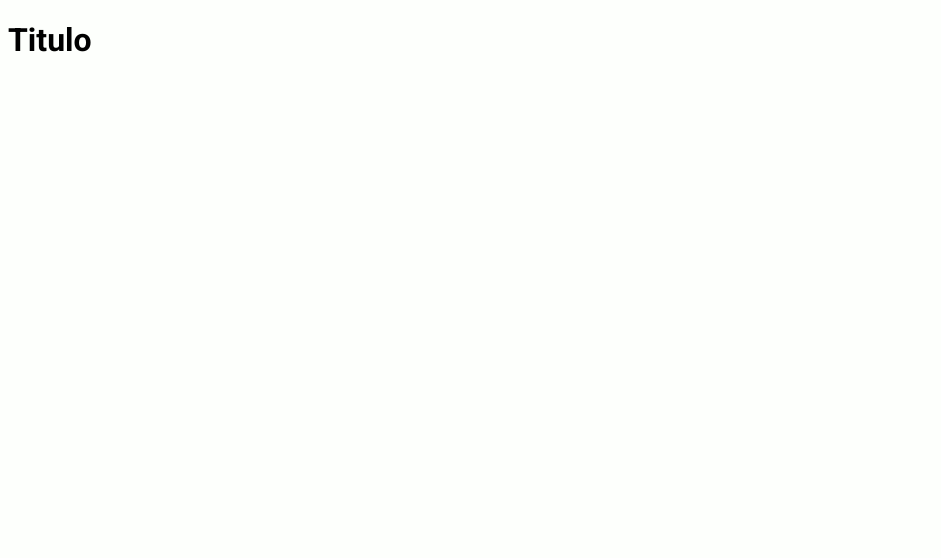
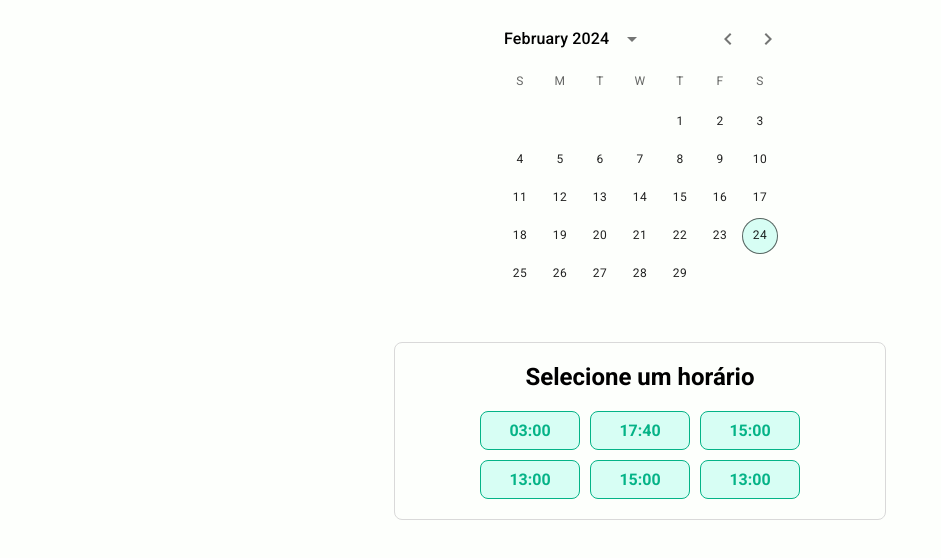
Before and after one commit to Hitallo-moreira/agendi, a React (Vite) app in the folder agendi/: page / in a window 1280 px wide. Shown: the top 558 px of the page, without its empty margins (0-941 px from the left). Built offline with nearby package versions, Linux system fonts and the light colour scheme.

Commit message:
feat: change calendar structure and styles

```diff
--- a/agendi/package.json
+++ b/agendi/package.json
@@ -10,6 +10,12 @@
     "preview": "vite preview"
   },
   "dependencies": {
+    "@emotion/react": "^11.11.3",
+    "@emotion/styled": "^11.11.0",
+    "@mui/material": "^5.15.10",
+    "@mui/styles": "^5.15.10",
+    "@mui/x-date-pickers": "^6.19.4",
+    "dayjs": "^1.11.10",
     "react": "^18.2.0",
     "react-dom": "^18.2.0",
     "styled-components": "^6.1.8"
--- a/agendi/src/App.jsx
+++ b/agendi/src/App.jsx
@@ -1,8 +1,12 @@
+import Calendar from "./components/Calendar";
+import DateAvailable from "./components/DateAvailable";
+
 function App() {
   return (
-    <>
-      <h1>Titulo</h1>
-    </>
+    <div className="main">
+      <Calendar />
+      <DateAvailable />
+    </div>
   )
 }
 
--- /dev/null
+++ b/agendi/src/components/Calendar.jsx
@@ -0,0 +1,13 @@
+import { LocalizationProvider } from '@mui/x-date-pickers';
+import { AdapterDayjs } from '@mui/x-date-pickers/AdapterDayjs'
+import { DateCalendar } from '@mui/x-date-pickers/DateCalendar';
+
+function Calendar() {
+  return (
+    <LocalizationProvider dateAdapter={AdapterDayjs}>
+      <DateCalendar />
+    </LocalizationProvider>
+  );
+}
+
+export default Calendar;
--- /dev/null
+++ b/agendi/src/components/DateAvailable.jsx
@@ -0,0 +1,72 @@
+import styled from "styled-components";
+
+const Title = styled.h1`
+  font-size: 1.5em;
+  text-align: center;
+  color: #000;
+  margin: 0 0 20px 0;
+`;
+
+const Schedules = styled.div`
+  width: 450px;
+  border-radius: 8px;
+  border: 1px solid #d9d9d9;
+  padding: 20px;
+`;
+
+const DateGrid = styled.div`
+    display: grid;
+    grid-template-columns: 100px 100px 100px;
+    justify-content: center;
+    gap: 10px;
+`;
+
+const Date = styled.div`
+    display: flex;
+    justify-content: center;
+    align-items: center;
+    height: 27px;
+    border: 1px solid #05B387;
+    border-radius: 8px;
+    padding: 5px;
+    cursor: pointer;
+    background-color: #D7FEF4;
+    color: #05B387;
+    font-weight: 600;
+    transition: ease-in .2s;
+
+    &:hover {
+        background: #05B387;
+        color: #fff;
+    }
+`;
+
+function DateAvailable() {
+  return (
+    <Schedules>
+        <Title>Selecione um horário</Title>
+        <DateGrid>
+            <Date>
+                <span>03:00</span>
+            </Date>
+            <Date className="date2">
+                <span>17:40</span>
+            </Date>
+            <Date className="date3">
+                <span>15:00</span>
+            </Date>
+            <Date className="date4">
+                <span>13:00</span>
+            </Date>
+            <Date className="date3">
+                <span>15:00</span>
+            </Date>
+            <Date className="date4">
+                <span>13:00</span>
+            </Date>
+        </DateGrid>
+    </Schedules>
+  );
+}
+
+export default DateAvailable;
--- a/agendi/src/styles/Global.css
+++ b/agendi/src/styles/Global.css
@@ -4,3 +4,18 @@ body {
     height: 100vh;
     box-sizing: border-box;
 }
+
+.main {
+    display: flex;
+    flex-direction: column;
+    align-items: center;
+}
+
+.css-jgls56-MuiButtonBase-root-MuiPickersDay-root:not(.Mui-selected) {
+    border-radius: #05B387;
+    background-color: #D7FEF4;
+}
+
+button.css-1u23akw-MuiButtonBase-root-MuiPickersDay-root:focus.Mui-selected {
+    background-color: #05B387;
+}
```
Also changed, not shown: 1 other file (tests, documents, lock files or other folders).
